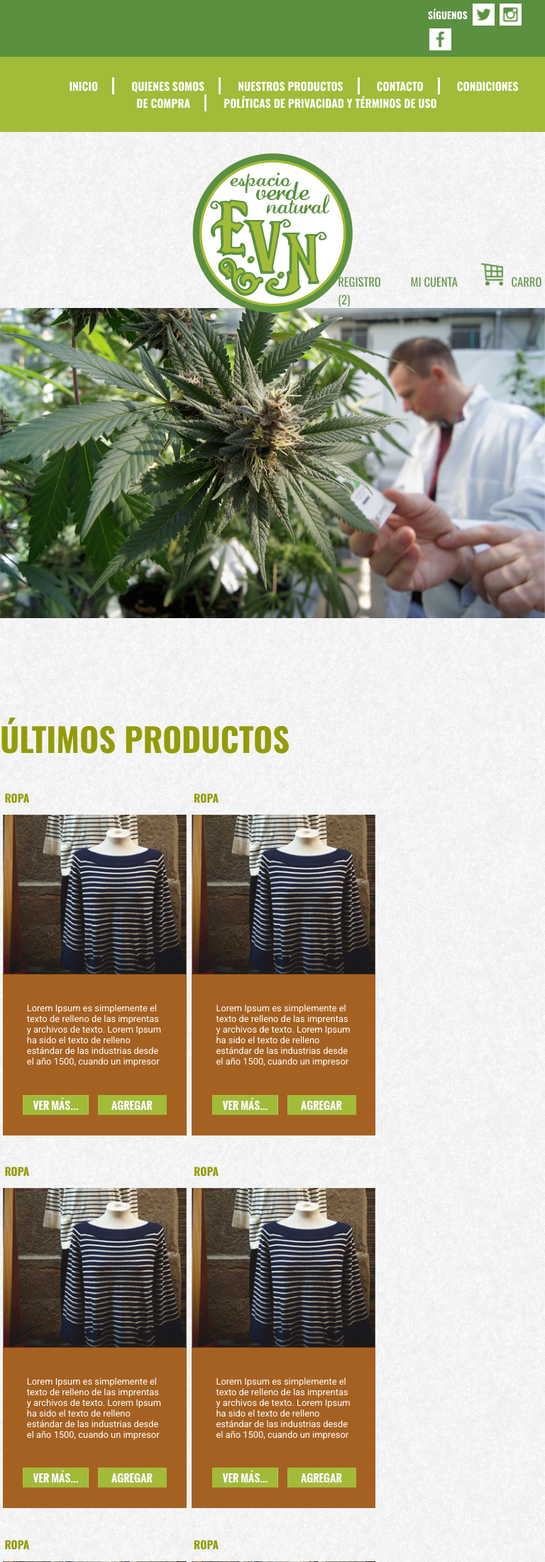
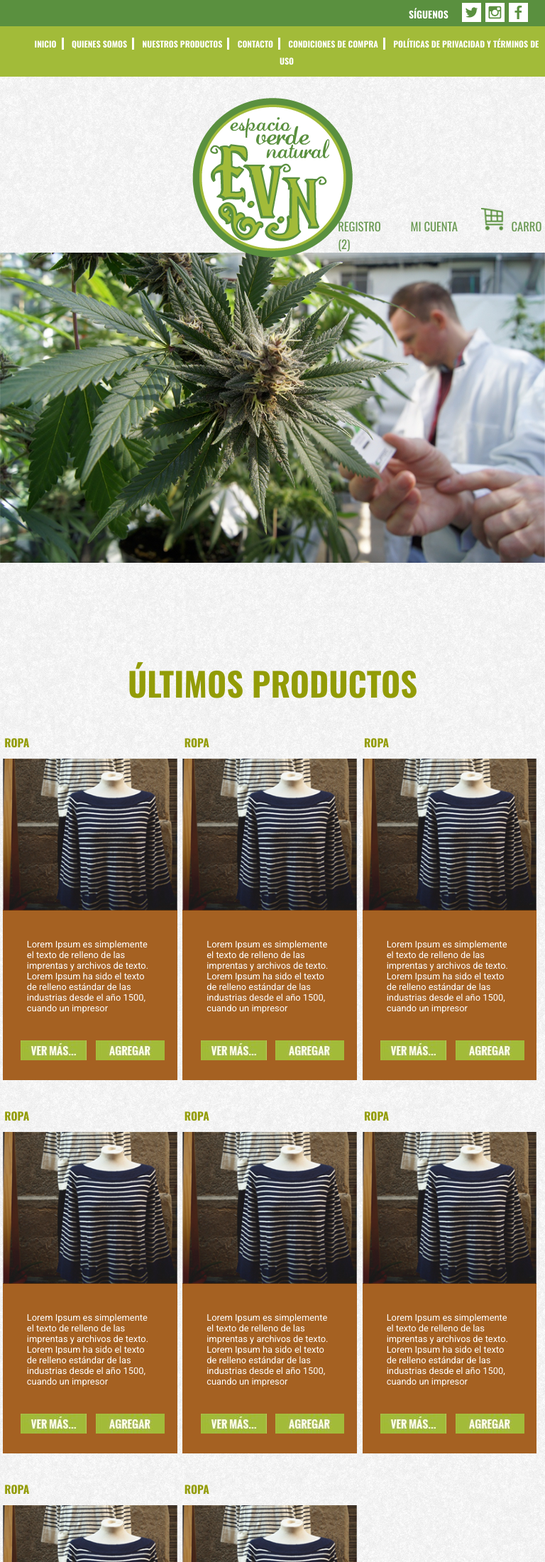
Before and after one commit to apeeclgithub/Cannabis, a PHP site: page / in a window 768 px wide. Shown: the top 2201 px of the page at 71% size. Run offline with PHP 8.4, Linux system fonts and the light colour scheme.

Commit message:
update css

```diff
--- a/cosmetica.php
+++ b/cosmetica.php
@@ -112,6 +112,7 @@
             </div>
             <div class="cont_prod">
                 <section class="productos">
+                    <div class="title_seccion">COSMÉTICA</div>
                     <div class="item_home">
                         <h3 class="item_home">CREMA FACIAL DE CANNABIS</h3>
                         <img class="img_productos" src="img/cosmetica/crema de cannabis.png" alt="crema de cannabis">
--- a/css/style.css
+++ b/css/style.css
@@ -170,36 +170,33 @@ body{
 .header{
 }
 
-.redes_top{
-	background-color: #5a903f;
-	padding:5px;
-	font-size: 13.64px;
-	font-family:'Oswald', sans-serif;
-	color:white;
-	font-weight: 700;
-	padding-left: 78.5%;
+.cont_color_follow{
+		background-color: #5a903f;
 
 }
-.red_top{
-	display:inline;
-	max-width:1080px;
+.cont_follow_top {
+	margin: 0 auto;
+	max-width: 1080px;
 }
 
-.red_top img{
-	width: 31px;
-	height: 31px;
+.sig_top{
+	font-family: 'Oswald',sans-serif;
+	font-size: 13.65px;
+	font-weight: 700;
+	color: white;
+	float: left;
+	position: relative;
+	padding-right: 7%;
+	padding-top: 3%;
+}
+.follow_top{
+	padding-left: 84%;
+	padding-top: 0.5%;
+	padding-bottom: 0.25%;
 }
 
-.redes_top a {
-	text-decoration: none;
-	padding: 2px;
-	color:white;
-}
-#follow{
-	float: left;
-    margin-right: 5px;
-    padding-top: 6px;
-    list-style: none;
+.redestop img {
+	padding-left: 6px;
 }
 
 .menu_p{
@@ -617,7 +614,7 @@ body{
  border-bottom-left-radius:3px;
  border-bottom-right-radius:3px;
 }
-
+/*MENU RESPONSIVE*/
 #menuChico label {
     display: block;
     height: 20px;
@@ -713,6 +710,7 @@ body{
 	margin: 0;
     padding: 0;
     width: 210px;
+	margin-top: 40%;
 }
 
 #cat-nav li{
@@ -773,6 +771,14 @@ body{
 	opacity: 0.9;
 }
 
+.title_seccion{
+	font-size: 46.43px;
+	font-family: 'Oswald', sans-serif;
+	font-weight: 700;
+	color: #939c07;
+	padding-left: 22%;
+	padding-bottom: 6%;
+}
 
 
 /***************************************************************************CUENTA*******************/
@@ -839,3 +845,74 @@ opacity: 1;
 -o-transform: translateX(0);
 -ms-transform: translateX(0);
 }
+
+
+/*****************MEDIA QUERY**********************/
+
+@media only screen  and (min-width:768px) and (max-width: 1024px) {
+	.follow_top {
+		padding-left: 75%;
+  	}
+
+	#menuGrande ul {
+	    margin-bottom: 1%;
+	    margin-top: 1%;
+	}
+
+	.menu_p {
+    padding: 0px;
+	}
+
+	#menu_inicio {
+	    padding-left: 0px;
+	    padding-right: 1%;
+	}
+	.menu_p ul li {
+	    font-size: 74%;
+	}
+	#menu_quienes {
+		padding-left: 1%;
+	    padding-right: 1%;
+	}
+
+	#menu_prod {
+		padding-left: 1%;
+    	padding-right: 1%;
+	}
+
+	#menu_cont {
+		padding-left: 1%;
+    	padding-right: 1%;
+	}
+
+	#menu_cond {
+		padding-left: 1%;
+    	padding-right: 1%;
+	}
+
+	#menu_pol {
+		padding-left: 1%;
+	}
+
+	.ult_prods {
+	    text-align: center;
+	}
+	.item_home_index {
+	    width: 32%;
+	}
+	.item_home_img {
+	    width: 100%;
+	}
+
+	.btn_vermas {
+    	padding-left: 4%;
+	}
+
+	.logo_pie {
+    display: none;
+	}
+	.cont_pie {
+		padding-bottom: 24%;
+	}
+
+}
--- a/index.php
+++ b/index.php
@@ -56,16 +56,16 @@
 </head>
 <body>
 		<header class="header">
-			<div class="redes_top">
-				<div class="red_top">
-					<li id="follow">SÍGUENOS</li>
-					<a href="http://www.twitter.com" target="_blank"><img src="img/twitter.png" alt="twitter"></a>
-					<a href="http://www.instagram.com" target="_blank"><img src="img/instagram.png" alt="instagran"></a>
-					<a href="http://www.facebook.com" target="_blank"><img src="img/facebook.png" alt="facebook"></a>
+			<div class="cont_color_follow">
+				<div class="cont_follow_top">
+					<div class="follow_top">
+						<div class="sig_top">
+		                    SÍGUENOS
+		                </div>
+		                <div class="redestop"><a href="http://www.twitter.com" target="_blank"><img src="img/twitter.png" alt="Twitter"></a><a href="http://www.instagram.com" target="_blank"><img src="img/instagram.png" alt="Instagram"></a><a href="http://www.facebook.com" target="_blank"><img src="img/facebook.png" alt="Facebook"></a></div>
+					</div>
 				</div>
 			</div>
-
-
 			<div class="ul_menu">
 				<nav class="menu_p">
 					<div id="menuGrande">
@@ -85,12 +85,12 @@
 			        </label>
 			        <div class="menu">
 						<ul>
-							<li ><a href="index.php" id="menu_inicio">INICIO</a></li>
-							<li ><a href="quienessomos.php" id="menu_quienes">QUIENES SOMOS</a></li>
-							<li ><a href="nuestrosproductos.php" id="menu_prod">NUESTROS PRODUCTOS</a></li>
-							<li ><a href="contacto.php" 	id="menu_cont">CONTACTO</a></li>
-							<li ><a href="condiciones.php" id="menu_cond">CONDICIONES DE COMPRA</a></li>
-							<li ><a href="politicas.php" id="menu_pol">POLÍTICAS DE PRIVACIDAD Y TÉRMINOS DE USO</a></li>
+							<li ><a href="index.php" >INICIO</a></li>
+							<li ><a href="quienessomos.php" >QUIENES SOMOS</a></li>
+							<li ><a href="nuestrosproductos.php" >NUESTROS PRODUCTOS</a></li>
+							<li ><a href="contacto.php" 	>CONTACTO</a></li>
+							<li ><a href="condiciones.php" >CONDICIONES DE COMPRA</a></li>
+							<li ><a href="politicas.php" >POLÍTICAS DE PRIVACIDAD Y TÉRMINOS DE USO</a></li>
 						</ul>
 					</div>
 					</div>
```
Also changed, not shown: condiciones.php (+8 -8 lines), contacto.php (+8 -8 lines), nuestrosproductos.php (+8 -8 lines), politicas.php (+8 -8 lines), quienessomos.php (+8 -8 lines), registro.php (+8 -8 lines).
